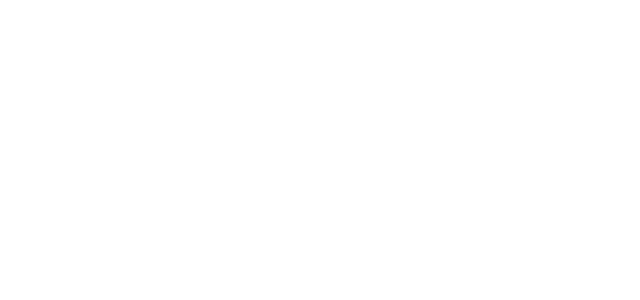
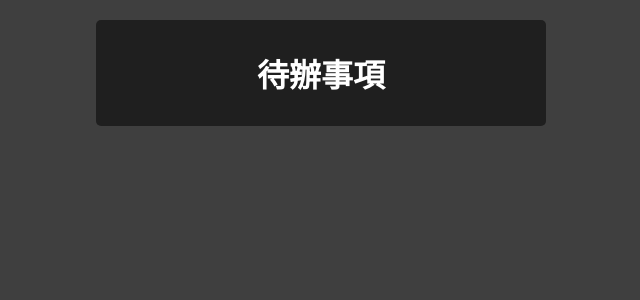
Before and after one commit to YTingLai/Todo_App, a React app in the folder frontend/: page / in a window 1280 px wide. Shown: the top 300 px of the page, without its empty margins (319-959 px from the left). Built offline with nearby package versions, Linux system fonts and the light colour scheme; the HTML template or start-up script is replaced by a standard one.

Commit message:
建立 TodoWrapper 的基本版面

```diff
--- a/frontend/src/App.css
+++ b/frontend/src/App.css
@@ -0,0 +1,19 @@
+body {
+    background-color: #3f3f3f;
+    display: flex;  /* 彈性排版 */
+    flex-direction: row;  /* 設定排列方向 : 水平排列 */
+    justify-content: center;  /* 設定對齊方式 : 置中 */
+    color: white;
+    font-family: sans-serif;
+}
+
+
+/* TodoWrapper.jsx */
+.wrapper {
+    background-color: #1f1f1f;
+    width: 450px;
+    padding: 30px;
+    border-radius: 5px;
+    margin-top: 20px;
+    text-align: center;
+}
--- a/frontend/src/App.jsx
+++ b/frontend/src/App.jsx
@@ -1,9 +1,12 @@
 import './App.css'
+import TodoWrapper from './components/TodoWrapper'
 
 function App() {
 
   return (
-    <></>
+    <>
+      <TodoWrapper />
+    </>
   )
 }
 
--- /dev/null
+++ b/frontend/src/components/TodoWrapper.jsx
@@ -0,0 +1,11 @@
+function TodoWrapper() {
+
+    return (
+        <div className="wrapper">
+            <h1>待辦事項</h1>
+        </div>
+    );
+}
+
+// 導出元件
+export default TodoWrapper
```
